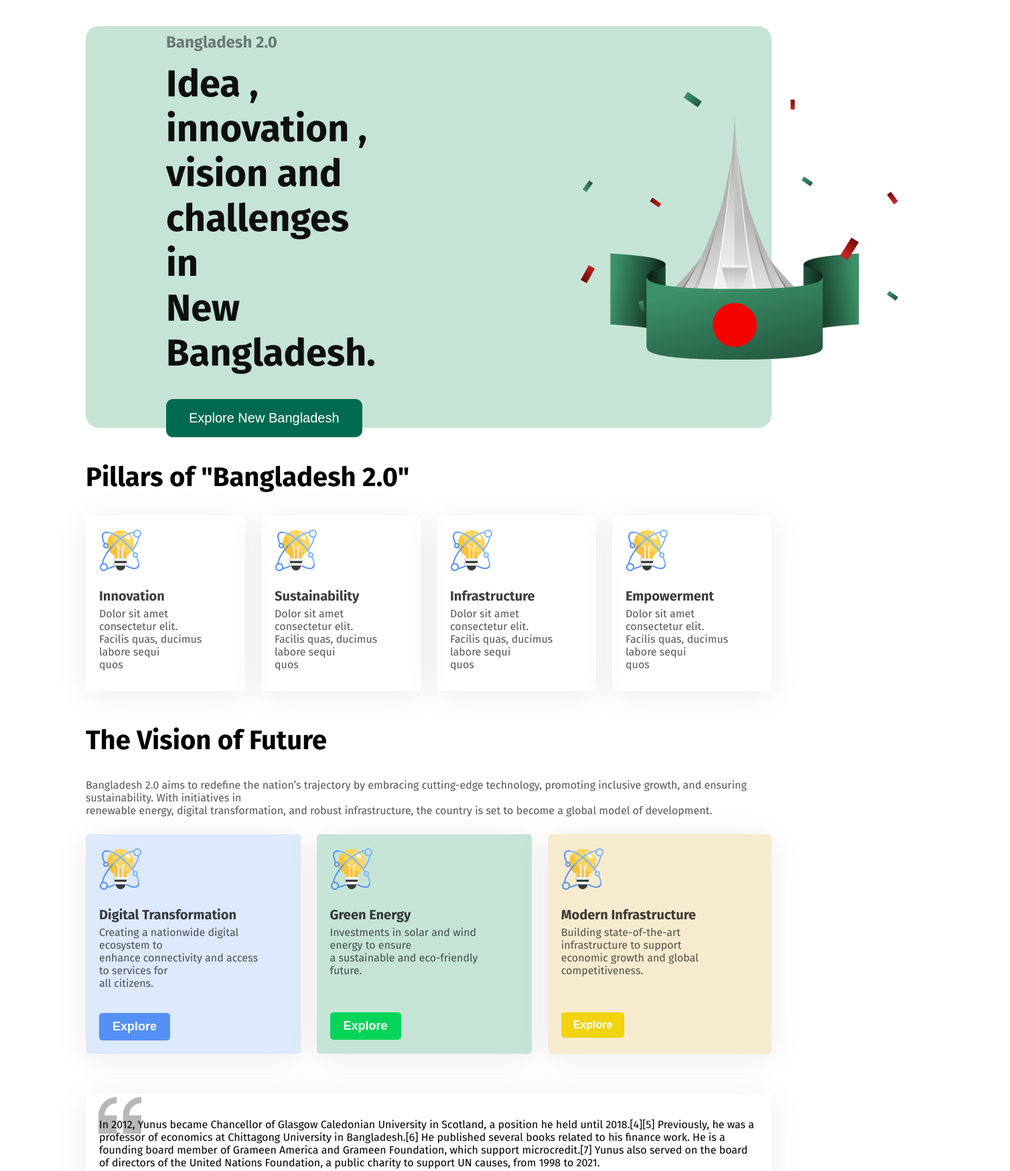
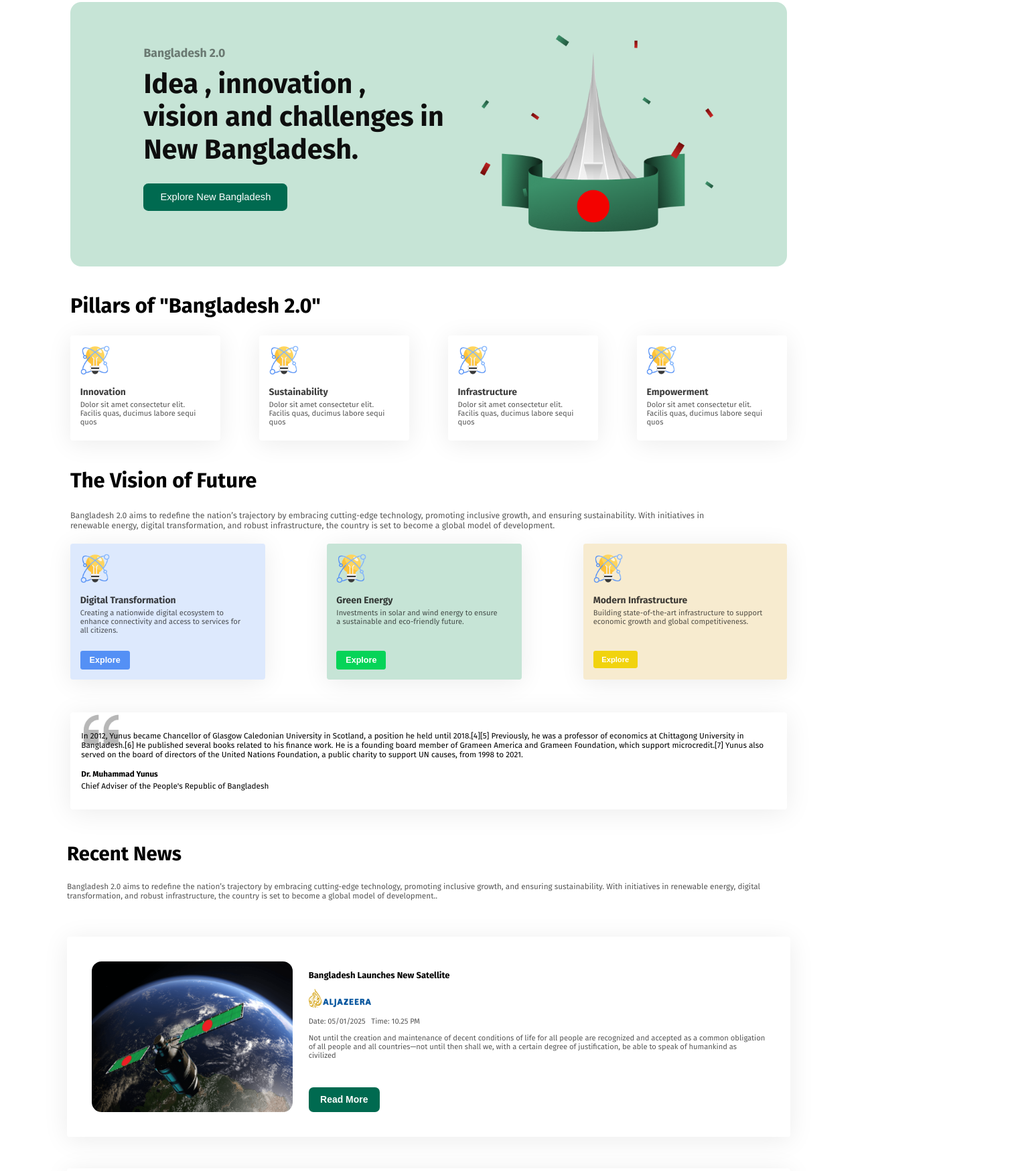
Before and after one commit to Maruf-rahman11/assignment-1, a plain HTML site: page index.html in a window 1280 px wide. Shown: the part 137-1886 px from the top of the page at 67% size, 1508 px wide, since content can reach past the window. Drawn offline with Linux system fonts and the light colour scheme.

Commit message:
ratio adjusted

```diff
--- a/index.html
+++ b/index.html
@@ -23,9 +23,9 @@
             vision and challenges in <br> New Bangladesh.</h1>
         <input class="banner-1-btn" type="button" value="Explore New Bangladesh">
         </div>
-        <div class="right-part">
+          <div class="right-part">
             <img src="assets/hero.png" alt="" srcset="">
-        </div>
+          </div>
     </div>
     <div class="body-part-2">
         <h2 class="bdp2-header">Pillars of "Bangladesh 2.0"</h2>
@@ -88,9 +88,10 @@
     </div>
     </section>
     <section class="body-part-5 ">
-
+        <div class="bdp5-header">
         <h2 class="bdp2-header">Recent News</h2>
         <p class="bdp3-sub">Bangladesh 2.0 aims to redefine the nation’s trajectory by embracing cutting-edge technology, promoting inclusive growth, and ensuring sustainability. With initiatives in renewable energy, digital transformation, and robust infrastructure, the country is set to become a global model of development..</p>
+    </div>
         <div class="bdp5-content bdp5-bg">
 
         <img class="satelite" src="assets/satelite.png" alt="" srcset="">
--- a/styles.css
+++ b/styles.css
@@ -6,7 +6,9 @@
     font-weight: 400;
     font-style: normal;
 }
-
+*{
+    zoom: 95%;
+}
 /* nav styles */
 nav{
     display: flex;
@@ -36,23 +38,19 @@
 
 .body-part-1{
     display: flex;
-    justify-content: space-between;
-    align-items: center;
-    margin: 24px 160px;
+    justify-content: center;
+    align-self:center;
+    margin: 60px 160px;
     gap: 65px;
+    padding: 60px 120px;
 
 }
-.left-part{
-    margin: 60px 120px;
-}
-.right-part{
-    margin: 60px 120px;
-}
+
 
 .body-part-1-bg{
     background-color: #C6E4D6;
     border-radius: 20px;
-    height: 600px;
+
     margin: 50px 120px;
 
 }
@@ -78,6 +76,7 @@
     color: white;
     border: none;
     margin-top:20px;
+
     cursor: pointer;
 }
 
@@ -184,7 +183,14 @@
 }
 
 /* body part 4 */
-section{
+.bdp5-content{
+    margin: 60px 120px;
+}
+.bdp5-header{
+    margin: 60px 120px;
+}
+
+.body-part-4{
     margin: 60px 120px;
 }
 
@@ -245,15 +251,20 @@
 
 }
 /* donate part */
+.donate{
+    margin: 60px 120px;
+}
 .top-part{
     text-align: center;
 }
 .taka{
     display: flex;
-    justify-content: space-around;
+    justify-content:center;
     font-size: 40px;
     font-weight: bold;
     margin-bottom: 10px;
+    margin: 60px 120px;
+    gap: 24px;
 }
 .taka-bg-green{
     background-color: #C6E4D6;
@@ -318,7 +329,7 @@
 
 /* last part */
 .last-part{
-
+    margin: 60px 120px;
     padding: 80px 265px;
 }
 
@@ -342,7 +353,7 @@
     box-shadow: 0px 6px 50px 0px rgba(0, 0, 0, 0.08);
 }
 .submit{
-    width: 200px;
+    width: 180px;
     height: 70px;
     margin-left: 0px;
     font-size: 20px;
```
